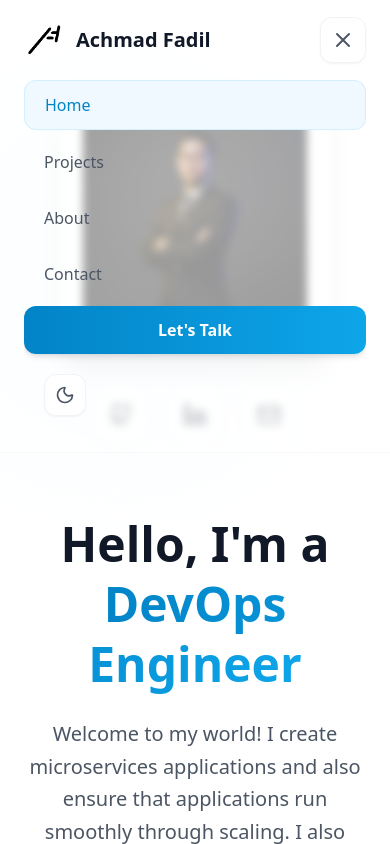
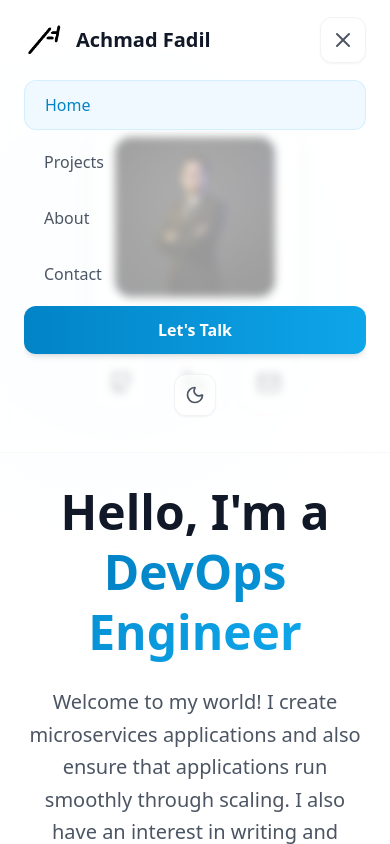
Before and after one commit to AchmadFadil128/porto, a Next.js app: page / in a window 390 px wide. Both pictures are taken after a click on the button 343 px from the left and 40 px from the top of the page. Shown: the top 844 px of the page. Built offline with nearby package versions, Linux system fonts and the light colour scheme.

Commit message:
Fix the padding on mobile home layout

```diff
--- a/src/app/page.tsx
+++ b/src/app/page.tsx
@@ -30,7 +30,7 @@ export default function Home() {
         <div className="absolute bottom-40 left-20 w-96 h-96 bg-blue-50 dark:bg-dark-bg-secondary rounded-full opacity-30 blur-3xl"></div>
       </div>
 
-      <div className="relative z-10 container mx-auto px-6 lg:px-12 py-20">
+      <div className="relative z-10 container mx-auto px-6 lg:px-12 pt-28 lg:pt-20 pb-20">
         {/* Hero Section */}
         <div className={`flex flex-col lg:flex-row items-center gap-16 lg:gap-24 min-h-[85vh] transition-all duration-1000 ${isVisible ? 'opacity-100 translate-y-0' : 'opacity-0 translate-y-10'}`}>
 
@@ -39,7 +39,7 @@ export default function Home() {
               <div className="relative group flex justify-center">
                 {/* Glass effect profile container */}
                 <div className="relative backdrop-blur-md bg-white/60 dark:bg-dark-bg-secondary/60 border border-gray-200/50 dark:border-dark-bg/50 rounded-3xl p-6 shadow-xl hover:shadow-2xl transition-all duration-500">
-                  <div className="w-56 h-56 rounded-2xl bg-gradient-to-br from-blue-500 to-blue-600 flex items-center justify-center">
+                  <div className="w-40 h-40 lg:w-56 lg:h-56 rounded-2xl bg-gradient-to-br from-blue-500 to-blue-600 flex items-center justify-center">
                     <img src="/Profile.png" alt="profile" className="w-full h-full object-cover rounded-2xl" />
                 </div>
               </div>
--- a/src/components/Navigation.tsx
+++ b/src/components/Navigation.tsx
@@ -128,7 +128,7 @@ export default function Navigation() {
             </Link>
 
             {/* Mobile Theme Toggle */}
-            <div className="px-5 py-3">
+            <div className="px-5 py-3 flex justify-center">
               <ThemeToggle />
             </div>
           </div>
```
